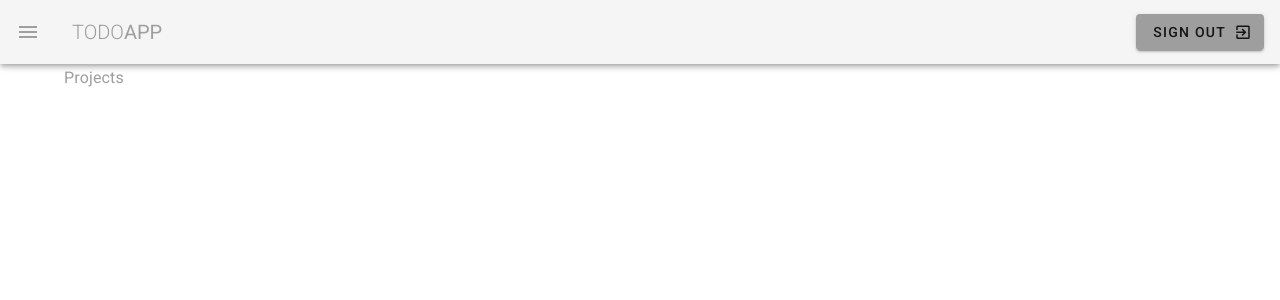
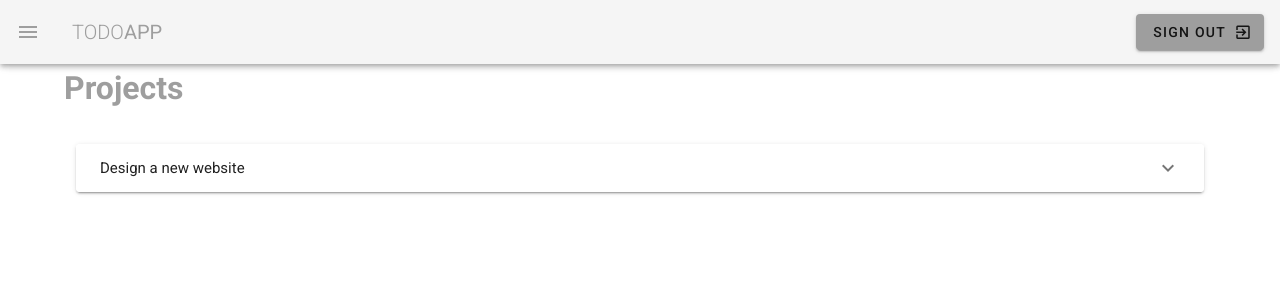
Before and after one commit to braden-w/learn-vuetify-project-management-website, a Nuxt app: page /projects in a window 1280 px wide. Shown: the top 300 px of the page. Built offline with nearby package versions, Linux system fonts and the light colour scheme.

Commit message:
Expansion panel

```diff
--- a/pages/projects/index.vue
+++ b/pages/projects/index.vue
@@ -1,21 +1,19 @@
 <template>
   <div class="projects">
-    <h1 class="subtitle-1 grey--text">Projects</h1>
+    <h1 class="subheading grey--text">Projects</h1>
+
     <v-container class="my-5">
-      <v-expansion-panel>
-        <v-expansion-panel-content
-          v-for="project in myProjects"
-          :key="project.title"
-        >
-          <div slot="header" class="py-1">{{ project.title }}</div>
-          <v-card>
-            <v-card-text class="px-4 grey--text">
-              <div class="font-weight-bold">Due by {{ project.due }}</div>
-              <div>{{ project.content }}</div>
-            </v-card-text>
-          </v-card>
-        </v-expansion-panel-content>
-      </v-expansion-panel>
+      <v-expansion-panels>
+        <v-expansion-panel v-for="project in myProjects" :key="project.title">
+          <v-expansion-panel-header class="py-1">{{
+            project.title
+          }}</v-expansion-panel-header>
+          <v-expansion-panel-content class="px-4 grey--text">
+            <div class="font-weight-bold">Due by {{ project.due }}</div>
+            <div>{{ project.content }}</div>
+          </v-expansion-panel-content>
+        </v-expansion-panel>
+      </v-expansion-panels>
     </v-container>
   </div>
 </template>
```
